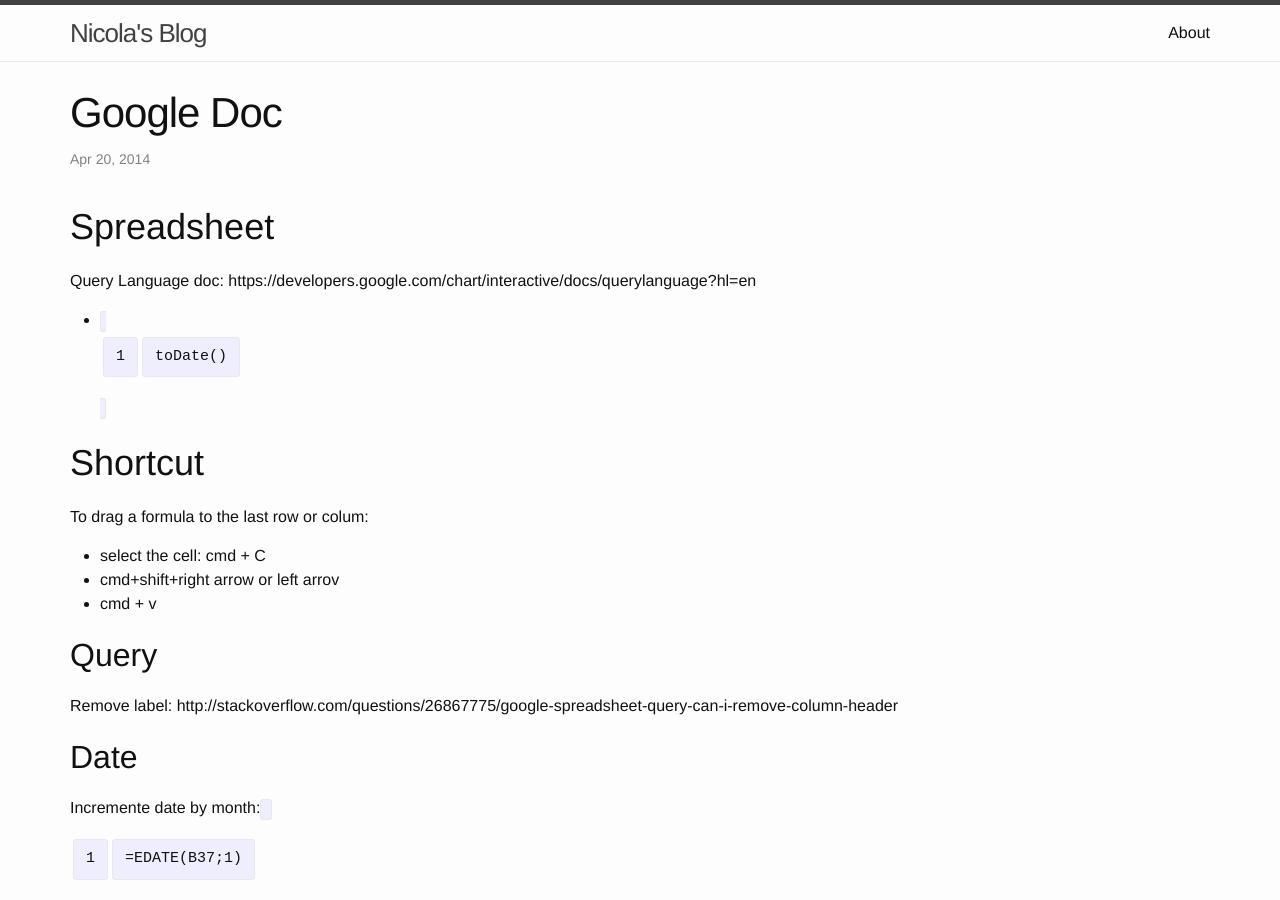
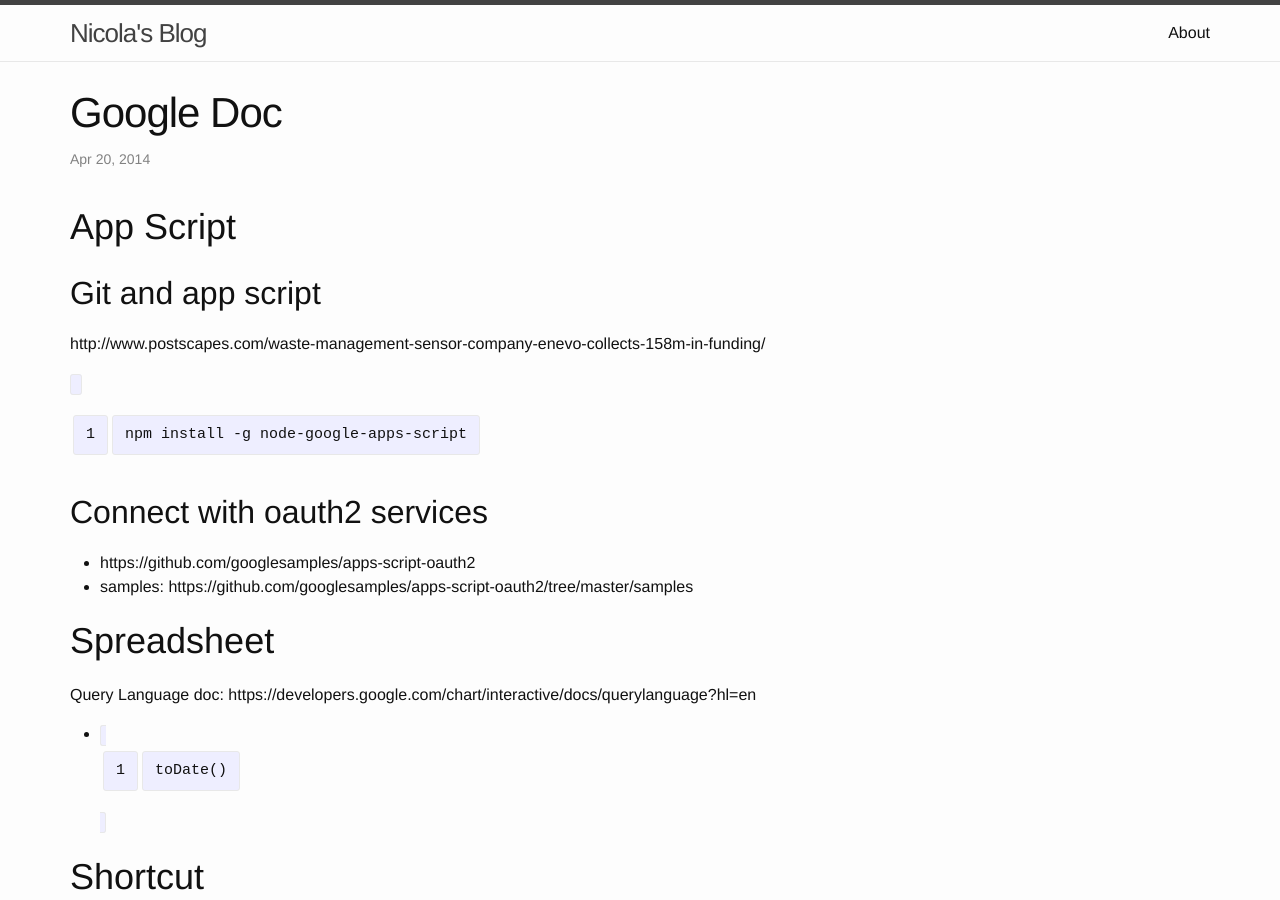
Before and after one commit to breezeight/nicola_blog, a Jekyll site: the page built from _guides/google_doc.markdown, in a window 1280 px wide and 900 px high. Built offline with Jekyll 4.4.1, drawn with Linux system fonts in a browser that asks for light colours.

Commit message:
Google Doc: manage scripts with git

```diff
--- a/_guides/google_doc.markdown
+++ b/_guides/google_doc.markdown
@@ -5,6 +5,21 @@ date: 2014-04-20 09:31:50 +0200
 comments: true
 categories: ["google"]
 ---
+
+# App Script
+
+## Git and app script
+
+http://www.postscapes.com/waste-management-sensor-company-enevo-collects-158m-in-funding/
+
+`npm install -g node-google-apps-script`
+
+## Connect with oauth2 services
+
+* https://github.com/googlesamples/apps-script-oauth2
+* samples: https://github.com/googlesamples/apps-script-oauth2/tree/master/samples
+
+
 
 # Spreadsheet
 
```
